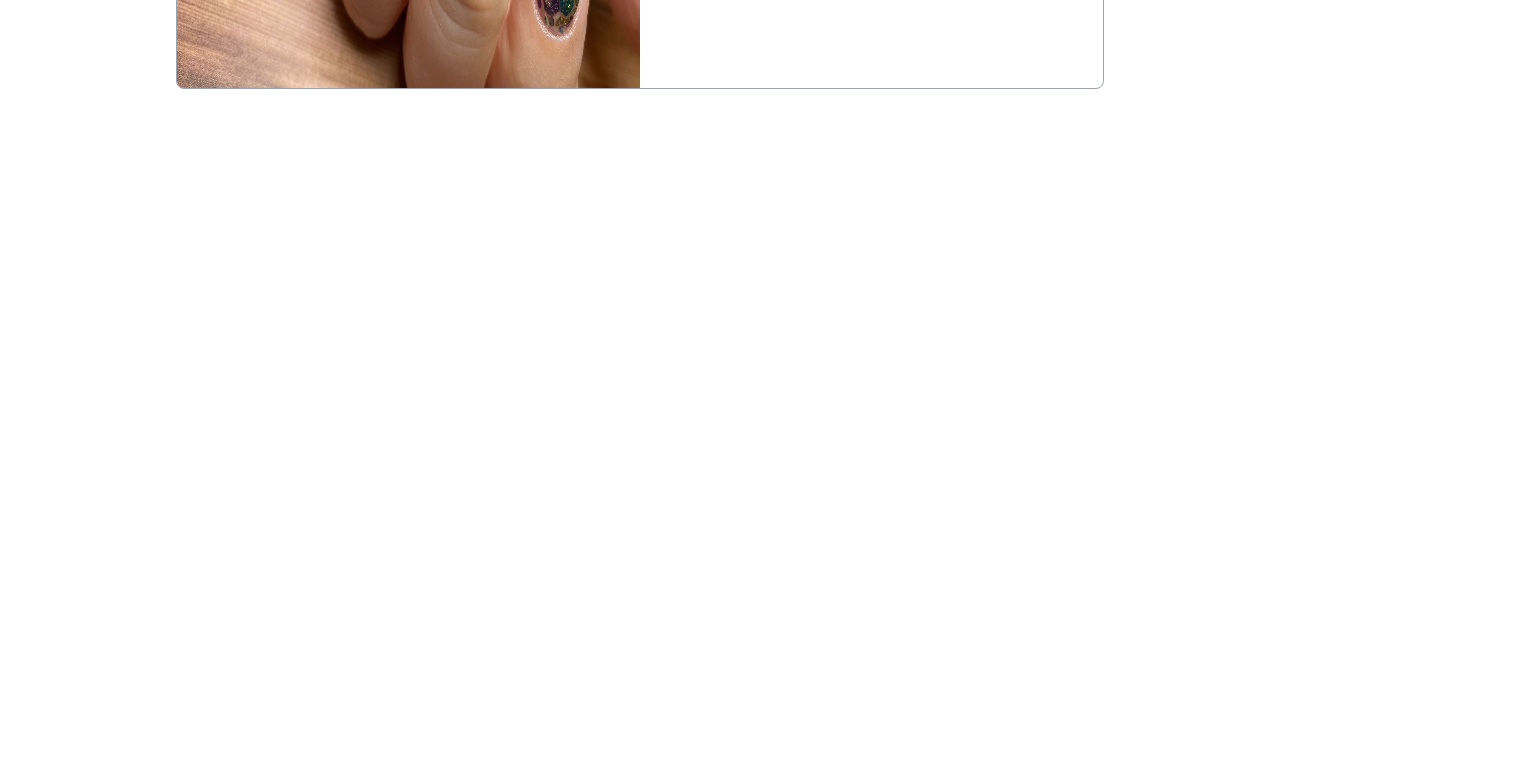
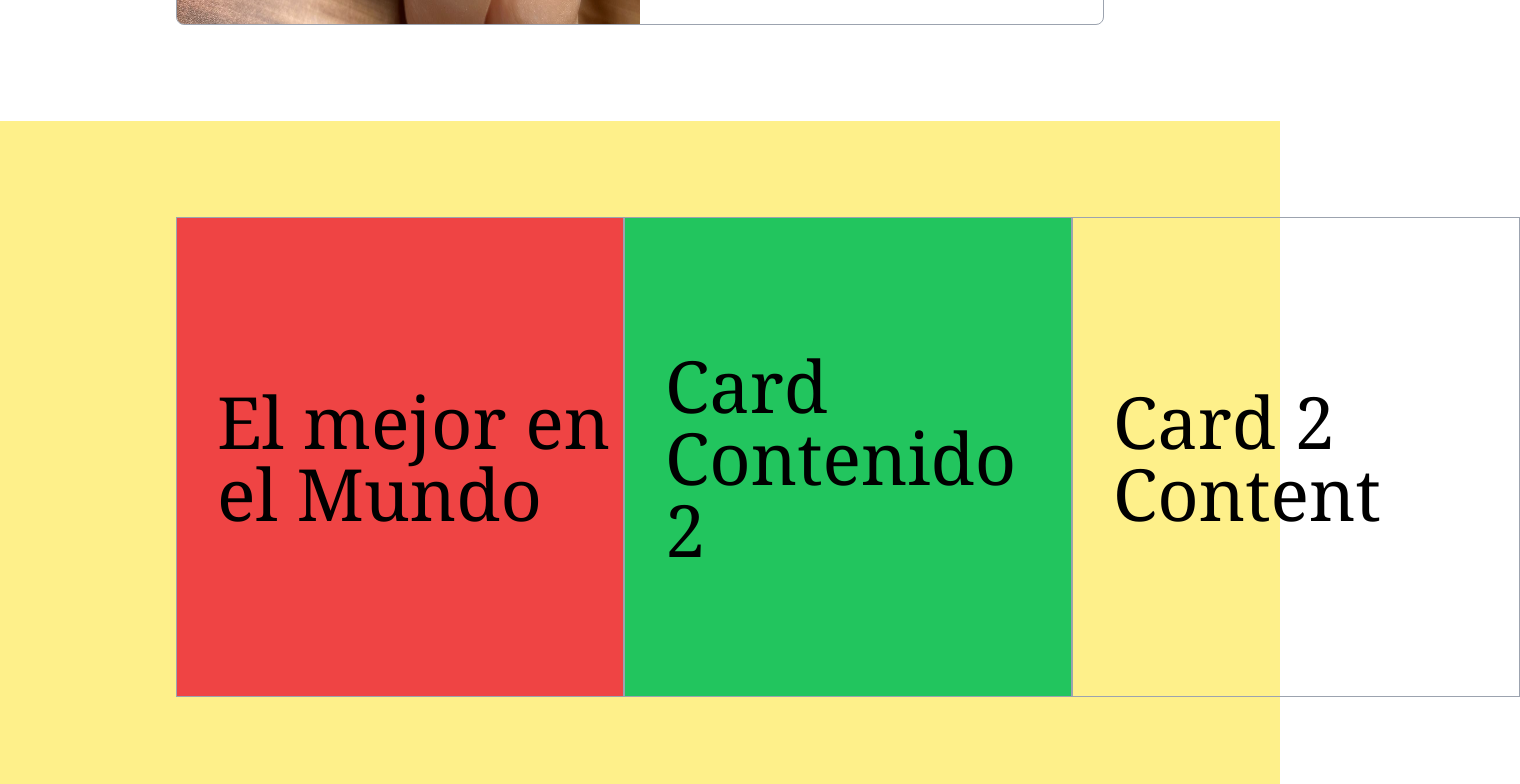
Before and after one commit to miguegomez2706/Manicure, a React (Vite) app in the folder Manicura/: page / in a window 1280 px wide. Shown: the part 1380-2164 px from the top of the page, 1520 px wide, since content can reach past the window. Before the commit the page ends 1485 px from the top, so only its background shows below. Built offline with nearby package versions, Linux system fonts and the light colour scheme.

Commit message:
creacion de el crokis de la publicidad y la listCard

```diff
--- a/Manicura/src/App.jsx
+++ b/Manicura/src/App.jsx
@@ -3,6 +3,9 @@ import Navbar from "./components/molecules/navbar/navbar.jsx";
 import semi1 from "./assets/image/semipermanente/semi1.jpeg";
 import ListCard from "./components/molecules/ListCard.jsx";
 import Commercial from "./components/molecules/commercial.jsx";
+import ListCardText from "./components/molecules/ListCardText.jsx";
+import CardText from "./components/atoms/CardText.jsx";
+import CardTextCarrousel from "./components/molecules/CardTextCarrousel.jsx";
 
 const publicidad = {
   img: semi1,
@@ -16,6 +19,7 @@ function App() {
       <Navbar />
       <ListCard />
       <Commercial publicidad={publicidad} />
+      <ListCardText />
     </>
   );
 }
--- /dev/null
+++ b/Manicura/src/components/atoms/CardText.jsx
@@ -0,0 +1,24 @@
+import React from "react";
+
+const CardText = ({ text, color }) => {
+  return (
+    <div className="">
+      <div
+        className={`border border-gray-400 h-120 w-ancho flex justify-center items-center ${color}`}
+      >
+        <h4 className="text-7xl my-10 ml-10 font-serif">{text}</h4>
+      </div>
+      <h3></h3>
+    </div>
+  );
+};
+{
+  /* SIRVE PÁRA PODER CENTRAR LA CARDTEXTO
+
+  <div className="flex justify-center">
+<div className="container border border-gray-400 h-120 w-52 flex justify-center ">
+  hola que hace
+</div>
+</div> */
+}
+export default CardText;
--- /dev/null
+++ b/Manicura/src/components/molecules/CardTextCarrousel.jsx
@@ -0,0 +1,30 @@
+import React, { useEffect, useState } from "react";
+import CardText from "../atoms/CardText";
+
+const CardTextCarrousel = () => {
+  const [currentCard, setCurrentCard] = useState(0);
+
+  const cards = [
+    { id: 1, content: "Card 1 Content" },
+    { id: 2, content: "Card 2 Content" },
+    { id: 3, content: "Card 3 Content" },
+  ];
+
+  useEffect(() => {
+    const interval = setInterval(() => {
+      setCurrentCard((prevCard) => (prevCard + 1) % cards.length);
+    }, 3000);
+
+    return () => clearInterval(interval);
+  }, [cards.length]);
+
+  return (
+    <div>
+      <div className="flex flex-row">
+        <CardText text={cards[currentCard].content} />
+      </div>
+    </div>
+  );
+};
+
+export default CardTextCarrousel;
--- a/Manicura/src/components/molecules/ListCard.jsx
+++ b/Manicura/src/components/molecules/ListCard.jsx
@@ -7,7 +7,7 @@ import Btn from "../atoms/Btn";
 
 const ListCard = () => {
   return (
-    <div className="flex flex-col bg-mycolor h-full ">
+    <div className="flex flex-col bg-mycolor h-full mx-44 ">
       <div className="flex justify-around p-14 container mx-auto my-4">
         <Card imgSrc={img1}>
           <h3>algo</h3>
--- /dev/null
+++ b/Manicura/src/components/molecules/ListCardText.jsx
@@ -0,0 +1,23 @@
+import React from "react";
+import CardText from "../atoms/CardText";
+import CardTextCarrousel from "./CardTextCarrousel";
+
+const cards = [
+  { id: 1, text: "El mejor en el Mundo", color: "bg-red-500" },
+  { id: 2, text: "Card Contenido 2", color: "bg-green-500" },
+];
+
+const ListCardText = () => {
+  return (
+    <div className="flex flex-col bg-yellow-200 py-24 my-24 ">
+      <div className="flex justify-evenly mx-44">
+        {cards.map((t1) => (
+          <CardText text={t1.text} color={t1.color} />
+        ))}
+        <CardTextCarrousel />
+      </div>
+    </div>
+  );
+};
+
+export default ListCardText;
--- a/Manicura/src/components/molecules/commercial.jsx
+++ b/Manicura/src/components/molecules/commercial.jsx
@@ -5,7 +5,7 @@ import img1 from "../../assets/image/semipermanente/semi6.jpeg";
 const Commercial = () => {
   return (
     <div className="mx-44 my-4">
-      <h3 className=" text-7xl my-10">
+      <h3 className="text-7xl my-10">
         Hola que <br></br> haces{" "}
       </h3>
       <div className="flex flex-row border border-gray-400 rounded-lg overflow-hidden">
--- a/Manicura/src/components/molecules/navbar/navbar.jsx
+++ b/Manicura/src/components/molecules/navbar/navbar.jsx
@@ -3,7 +3,7 @@ import Boton from "../../atoms/Btn";
 
 const Navbar = () => {
   return (
-    <div className="navBarContainer container mx-auto my-4">
+    <div className="navBarContainer mx-44 my-4">
       <div className="Navbarleft">
         <p>Corte&Estilo</p>
       </div>
--- a/Manicura/tailwind.config.js
+++ b/Manicura/tailwind.config.js
@@ -12,6 +12,9 @@ export default {
         150: "37.5rem", // 150 píxeles
         // Puedes agregar más alturas personalizadas según sea necesario
       },
+      width: {
+        ancho: "28rem",
+      },
     },
   },
   plugins: [],
```
